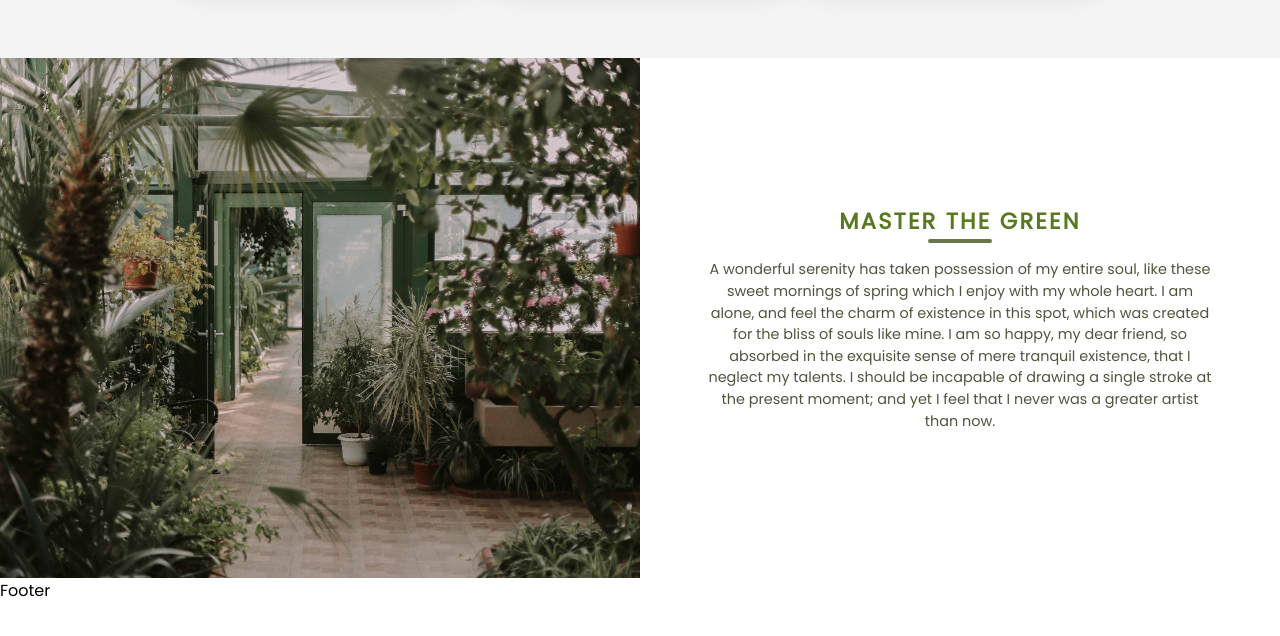
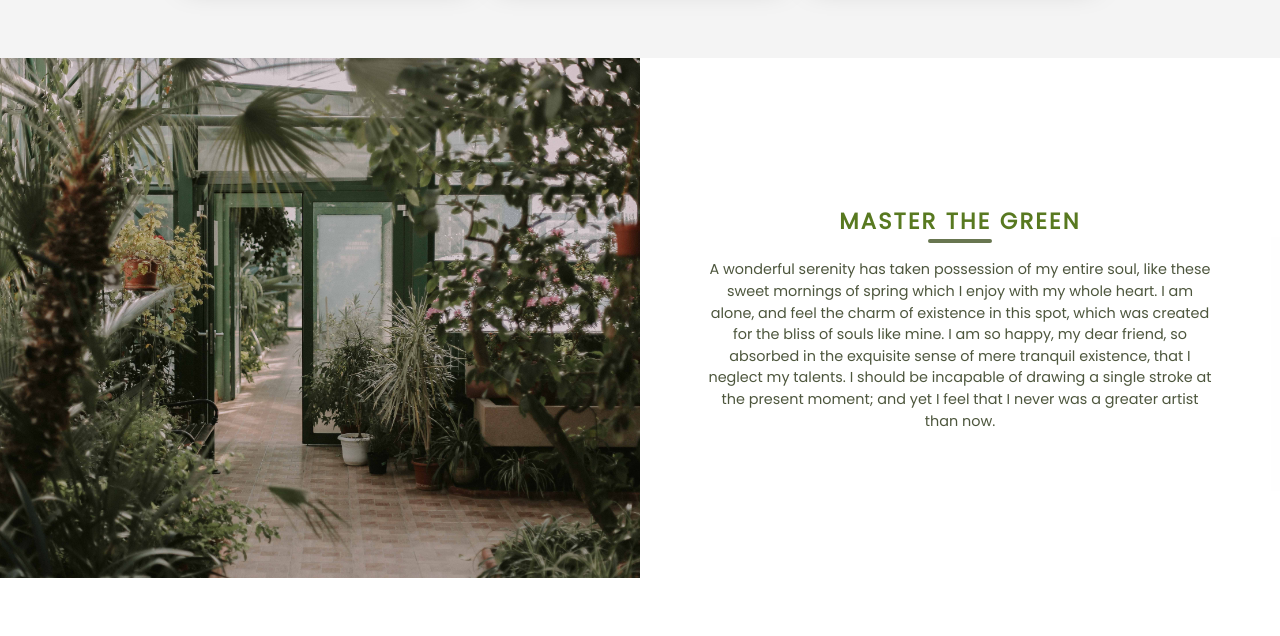
Before and after one commit to ajiiz/plants-react-app, a React (Create React App) app: page /home in a window 1280 px wide. Shown: the part 1542-2178 px from the top of the page. Before the commit the page ends 2145 px from the top, so only its background shows below. Built offline with nearby package versions, Linux system fonts and the light colour scheme.

Commit message:
Added footer structure

```diff
--- a/package.json
+++ b/package.json
@@ -3,6 +3,9 @@
   "version": "0.1.0",
   "private": true,
   "dependencies": {
+    "@fortawesome/fontawesome-svg-core": "^1.2.30",
+    "@fortawesome/free-solid-svg-icons": "^5.14.0",
+    "@fortawesome/react-fontawesome": "^0.1.11",
     "@testing-library/jest-dom": "^4.2.4",
     "@testing-library/react": "^9.5.0",
     "@testing-library/user-event": "^7.2.1",
--- a/src/components/Footer.js
+++ b/src/components/Footer.js
@@ -1,9 +1,15 @@
 import React from 'react'
+import '../styles/Footer/footer.css'
+import { FontAwesomeIcon } from '@fortawesome/react-fontawesome'
 
 const Footer = () => {
     return (
-        <div>
-            Footer
+        <div className="footer">
+            <div className="footer__icons">
+                <i class="fab fa-instagram-square"></i>
+            </div>
+            <div className="footer__menu">
+            </div>
         </div>
     )
 }
--- /dev/null
+++ b/src/styles/Footer/footer.css
@@ -0,0 +1,4 @@
+.footer {
+  width: 100%;
+  height: 65vh;
+}
--- /dev/null
+++ b/src/styles/Footer/footer.min.css
@@ -0,0 +1 @@
+.footer{width:100%;height:65vh}
--- a/src/styles/Footer/footer.scss
+++ b/src/styles/Footer/footer.scss
@@ -0,0 +1,4 @@
+.footer {
+    width:100%;
+    height: 65vh;
+}
```
Also changed, not shown: 1 other file (tests, documents, lock files or other folders).
